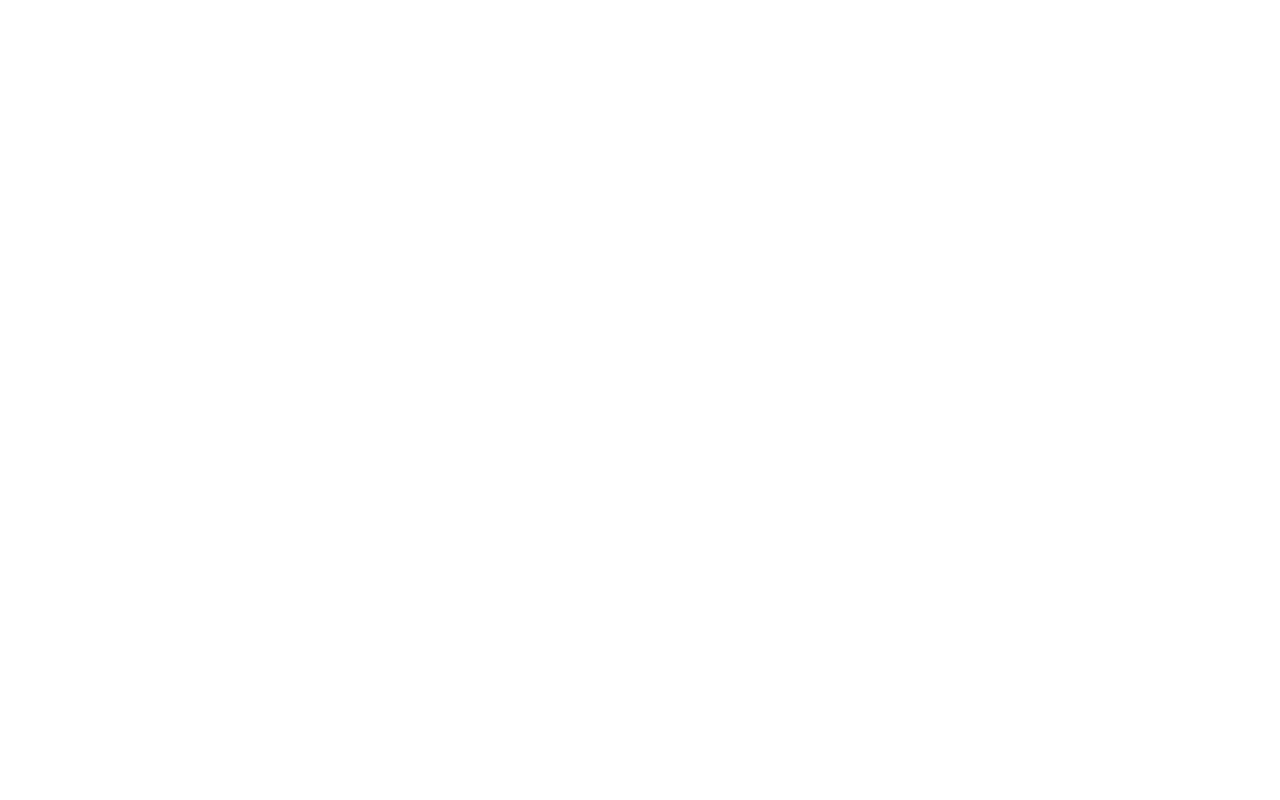
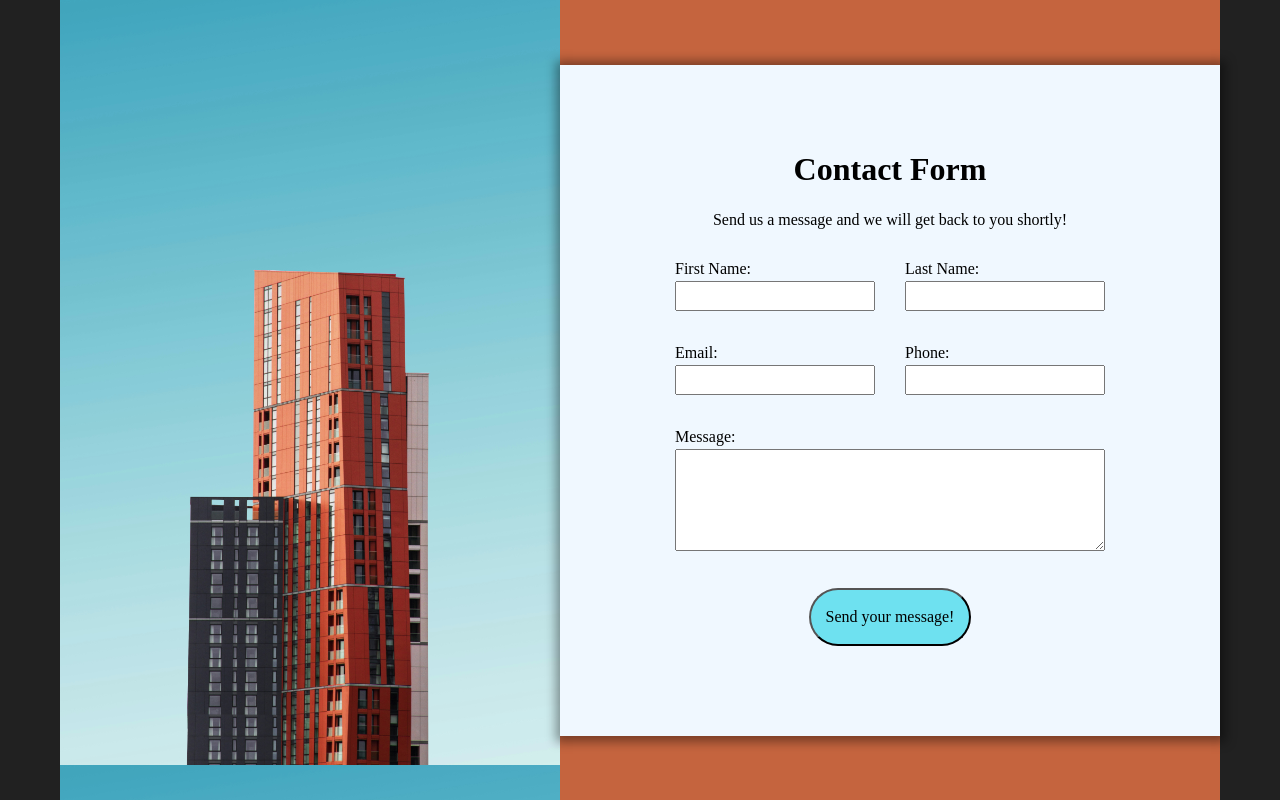
Before and after one commit to niassagd/sign-up-form, a plain HTML site: page index.html in a window 1280 px wide. Drawn offline with Linux system fonts and the light colour scheme.

Commit message:
Rename img, create html and css contact form basic layout

```diff
--- a/index.html
+++ b/index.html
@@ -7,6 +7,50 @@
     <link rel="stylesheet" href="style.css">
 </head>
 <body>
+    <div class="page">
+        <div class="background-img"></div>
 
+
+
+        <div class="main-page">
+
+            <form action="">
+                <h1>Contact Form</h1>
+                <p>Send us a message and we will get back to you shortly!</p>
+                <div class="form-inputs">
+                    <div class="form-input">
+                        <label class="form-label" for="fname">First Name: </label>
+                        <input id="fname" name="first-name" type="text" />
+                        <span></span>
+                    </div>
+                    <div class="form-input">
+                        <label class="form-label" for="lname">Last Name: </label>
+                        <input id="lname" name="last-name" type="text" />
+                        <span></span>
+                    </div>
+                    <div class="form-input">
+                        <label class="form-label" for="email">Email: </label>
+                        <input id="email" name="email" type="email" />
+                        <span></span>
+                    </div>
+                    <div class="form-input">
+                        <label class="form-label" for="phone">Phone: </label>
+                        <input id="phone" name="phone" type="tel" />
+                        <span></span>
+                    </div>
+                    <div class="form-input">
+                        <label class="form-label" for="message">Message: </label>
+                        <textarea rows="4" id="message" name="message" type="text" ></textarea>
+                        <span></span>
+                    </div>
+
+                    <button>Send your message!</button>
+                </div>
+            </form>
+        </div>
+
+
+
+    </div>
 </body>
 </html>
--- a/style.css
+++ b/style.css
@@ -40,3 +40,84 @@
   }
 
   /* CSS Reset above */
+
+  .page {
+    background-color: rgba(0, 0, 0, 0.87);
+    display: flex;
+    align-items: center;
+    justify-content: center;
+  }
+
+  form {
+    background-color: aliceblue;
+    display: flex;
+    flex-direction: column;
+    padding: 5rem;
+    box-shadow: rgba(0, 0, 0, 0.397) 1px 1px 10px 5px;
+  }
+
+  label {
+    display: block;
+  }
+
+
+  h1,
+  p {
+    text-align: center;
+    margin-bottom: 15px;
+  }
+
+  input[type="text"],
+  input[type="email"],
+  input[type="tel"],
+  textarea,
+  select {
+    width: 200px;
+  }
+
+
+
+  button {
+    outline: transparent;
+    border-radius: 30px;
+    padding: 15px;
+    background-color: rgb(110, 225, 240);
+  }
+
+  @media only screen and (min-width: 1000px) {
+    .page {
+        display: flex;
+        align-items: center;
+        justify-content: center;
+      }
+
+    .background-img {
+        background-image: url("img/simone-hutsch-building.jpg");
+        background-size: 500px;
+        width: 500px;
+        height: 100vh;
+    }
+
+    .main-page {
+        height: 100vh;
+        background-color: rgb(197, 100, 62);
+        display: flex;
+        align-items: center;
+        justify-content: center;
+
+    }
+
+      .form-inputs {
+        display: flex;
+        justify-content: center;
+        flex-direction: row;
+        flex-wrap: wrap;
+        width: 500px;
+        gap: 30px;
+        padding: 10px;
+      }
+      textarea {
+        width: 430px;
+      }
+
+  }
```
Also changed, not shown: img/simone-hutsch-building.jpg (renamed from img/simone-hutsch-l8fyK9RS-OU-unsplash.jpg).
